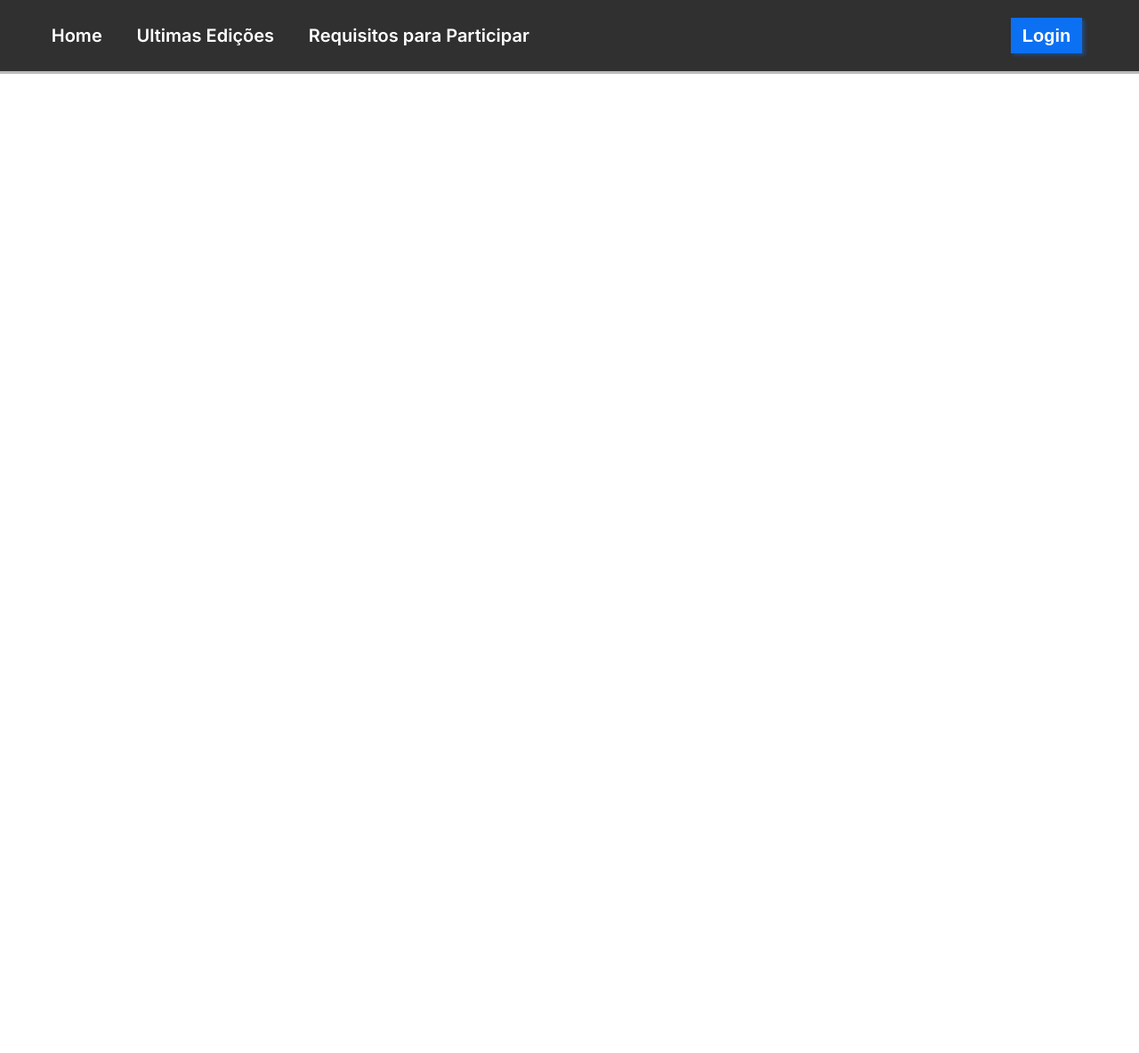
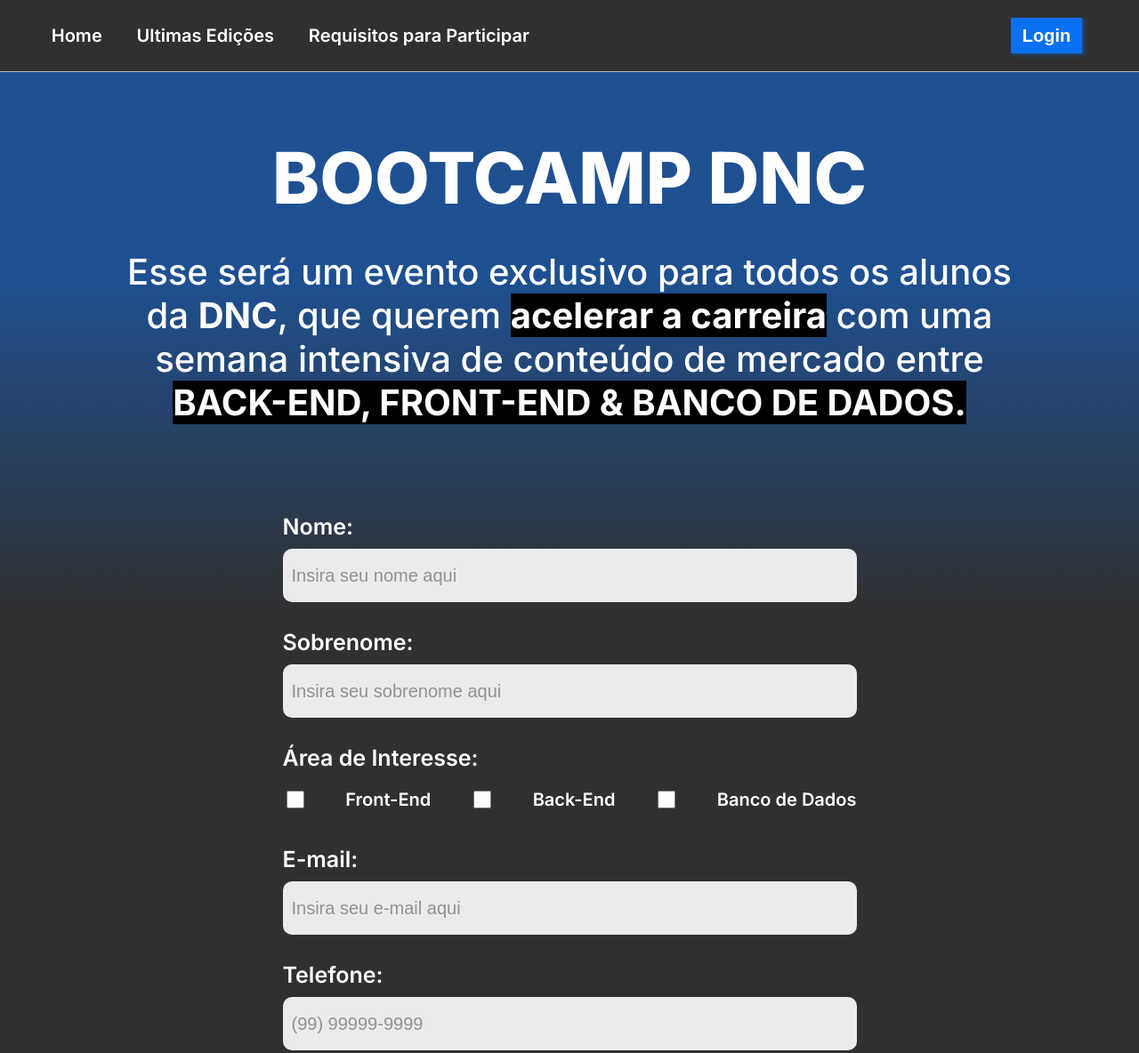
Before and after one commit to nataliabrunelli/Bootcamp-DNC, a plain HTML site: page index.html in a window 1280 px wide. Shown: the top 1184 px of the page at 89% size. Before the commit the page ends 800 px from the top, so only its background shows below. Drawn offline with Linux system fonts and the light colour scheme.

Commit message:
formulario

```diff
--- a/index.html
+++ b/index.html
@@ -21,6 +21,51 @@
         </div>
         <button>Login</button>
     </nav>
+    <!-- Seção de Cabeçalho e Formulário -->
+    <section>
+        <header>
+            <h1>Bootcamp DNC</h1>
+            <h2>Esse será um evento exclusivo para todos os alunos<br>
+                da <b>DNC</b>, que querem <span class="grifo">acelerar a carreira</span> com uma<br>
+                semana intensiva de conteúdo de mercado entre<br>
+                <span class="grifo">BACK-END, FRONT-END & BANCO DE DADOS.</span>
+            </h2>
+        </header>
+        <form action="">
+            <div class="form-group">
+                <label for="">Nome:</label>
+                <input class="retangle" type="text" placeholder="Insira seu nome aqui">
+            </div>
+            <div class="form-group">
+                <label for="">Sobrenome:</label>
+                <input class="retangle" type="text" placeholder="Insira seu sobrenome aqui">
+            </div>
+            <div class="form-group">
+                <label for="">Área de Interesse:</label>
+                <div class="checkbox-group">
+                    <input class="checkbox" type="checkbox" value="front">
+                    <label for="front">Front-End</label>
+                    <input class="checkbox" type="checkbox" value="back">
+                    <label for="back">Back-End</label>
+                    <input class="checkbox" type="checkbox" value="dados">
+                    <label for="dados">Banco de Dados</label>
+                </div>
+            </div>
+            <div class="form-group">
+                <label for="">E-mail:</label>
+                <input class="retangle" type="email" placeholder="Insira seu e-mail aqui">
+            </div>
+            <div class="form-group">
+                <label for="">Telefone:</label>
+                <input class="retangle" type="text" placeholder="(99) 99999-9999">
+            </div>
+            <div class="form-group">
+                <label for="">Insira uma frase criativa aqui:</label>
+                <input class="retangle" type="text" placeholder="Qual frase criativa você gostaria de falar?">
+            </div>
+           <input id="botao" type="submit" value="Cadastrar">
+        </form>
+    </section>
 </body>
 
 </html>
--- a/style.css
+++ b/style.css
@@ -1,17 +1,33 @@
+/* O CSS permite a criação de variáveis */
+:root {
+  /* Pseudo-classe onde vai ser criada a variável */
+  --azul-dnc: #0c70f2; /* Nome da variável se cria com --nome: */
+  --preto-dnc: #303030;
+  --cinza-hover: #cccccc;
+  --fonte-padrão: "inter";
+}
 body {
   margin: 0px;
   padding: 0px;
   font-family: inter;
+  /* Degrade do fundo */
+  background: linear-gradient(
+      to bottom,
+      rgba(12, 112, 242, 0.5) 20%,
+      rgba(12, 112, 242, 0) 45%
+    ),
+    #303030;
+  background-repeat: no-repeat;
 }
 /* Menu de Navegação */
 #superior {
   width: 100%;
   height: 80px;
-  background-color: #303030;
+  background-color: var(--preto-dnc);
   display: flex;
   justify-content: space-between;
   align-items: center;
-  border-bottom: 3px solid #bababa;
+  border-bottom: 1px solid #bababa;
 }
 #menu-superior a {
   color: #ffffff;
@@ -20,7 +36,7 @@ body {
   text-decoration: none;
 }
 #menu-superior a:hover {
-  color: #cccccc;
+  color: var(--cinza-hover);
 }
 #menu-superior {
   width: 45%;
@@ -30,7 +46,7 @@ body {
   margin-left: 3%;
 }
 button {
-  background-color: #0c70f2;
+  background-color: var(--azul-dnc);
   width: 80px;
   height: 40px;
   border-radius: 10px;
@@ -46,7 +62,87 @@ button {
   box-shadow: 3px 2px 4px #0c70f26d;
 }
 #superior button:hover {
-  color: #cccccc;
+  color: var(--cinza-hover);
   transform: translateY(5px);
-  transition-duration: 0.2s;
 }
+/* Seção de Cabeçalho */
+section {
+  display: flex;
+  flex-direction: column;
+  align-items: center;
+}
+header {
+  text-align: center;
+  color: #ffffff;
+}
+header h1 {
+  text-transform: uppercase;
+  font-size: 80px;
+  font-weight: 800;
+  margin-top: 70px;
+  margin-bottom: 20px;
+}
+header h2 {
+  font-size: 40px;
+  font-weight: 500;
+  margin-bottom: 70px;
+}
+header .grifo {
+  background-color: black;
+  font-weight: bold;
+}
+/* Formulário */
+.form-group {
+  display: flex;
+  flex-direction: column;
+  margin-top: 20px;
+}
+label {
+  color: white;
+  font-size: 25px;
+  font-weight: 600;
+  margin: 10px 0px 10px 0px;
+}
+.retangle {
+  width: 625px;
+  height: 40px;
+  border: none;
+  border-radius: 10px;
+  background: rgba(255, 255, 255, 0.9);
+  font-size: 20px;
+  font-weight: 400;
+  padding: 10px;
+}
+
+#botao {
+  width: 645px;
+  height: 55px;
+  border: none;
+  border-radius: 10px;
+  background: rgba(12, 112, 242, 0.9);
+  box-shadow: 0px 6px 4px 0px rgba(12, 112, 242, 0.25);
+  color: #FFF;
+  font-size: 25px;
+  font-weight: 600;
+  margin: 80px 0px 90px 0px;
+  cursor: pointer;
+}
+#botao:hover{
+  transform: translateY(5px);
+  color: var(--cinza-hover);
+}
+.retangle::placeholder{
+  color: #39393980;
+}
+.checkbox {
+  width: 20px;
+  height: 20px;
+}
+.checkbox-group label{
+  font-size: 20px;
+}
+.checkbox-group{
+  display: flex;
+  justify-content: space-between;
+  align-items: center;
+}
```
